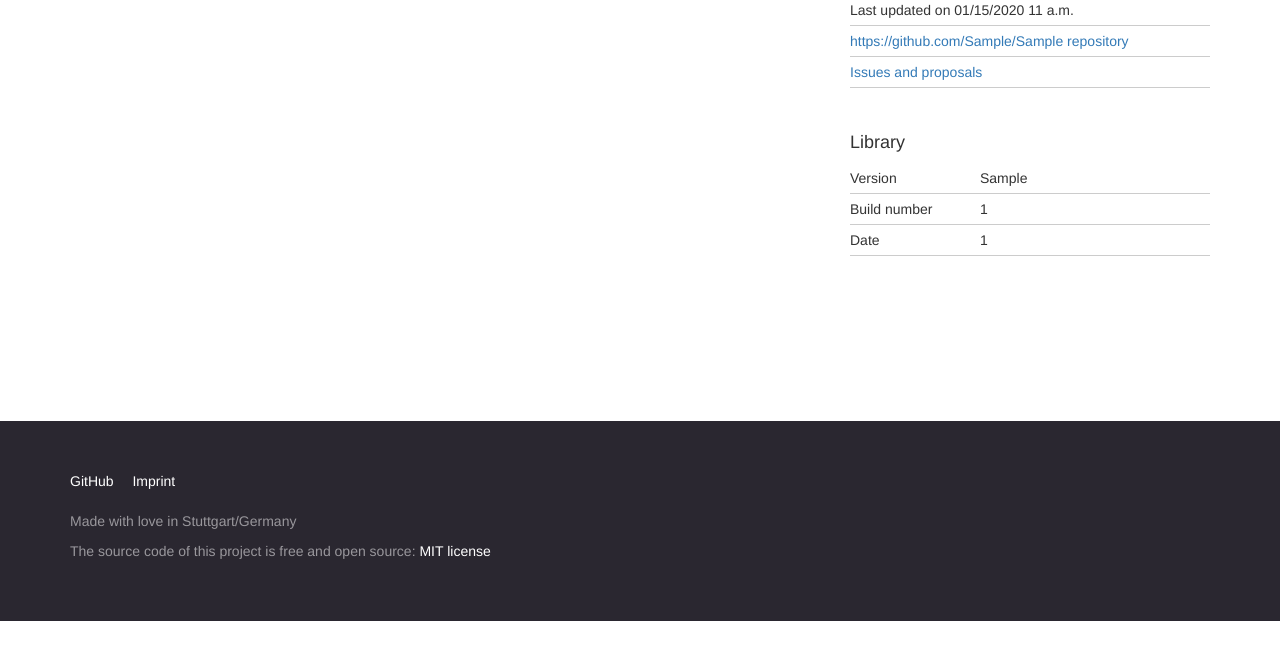
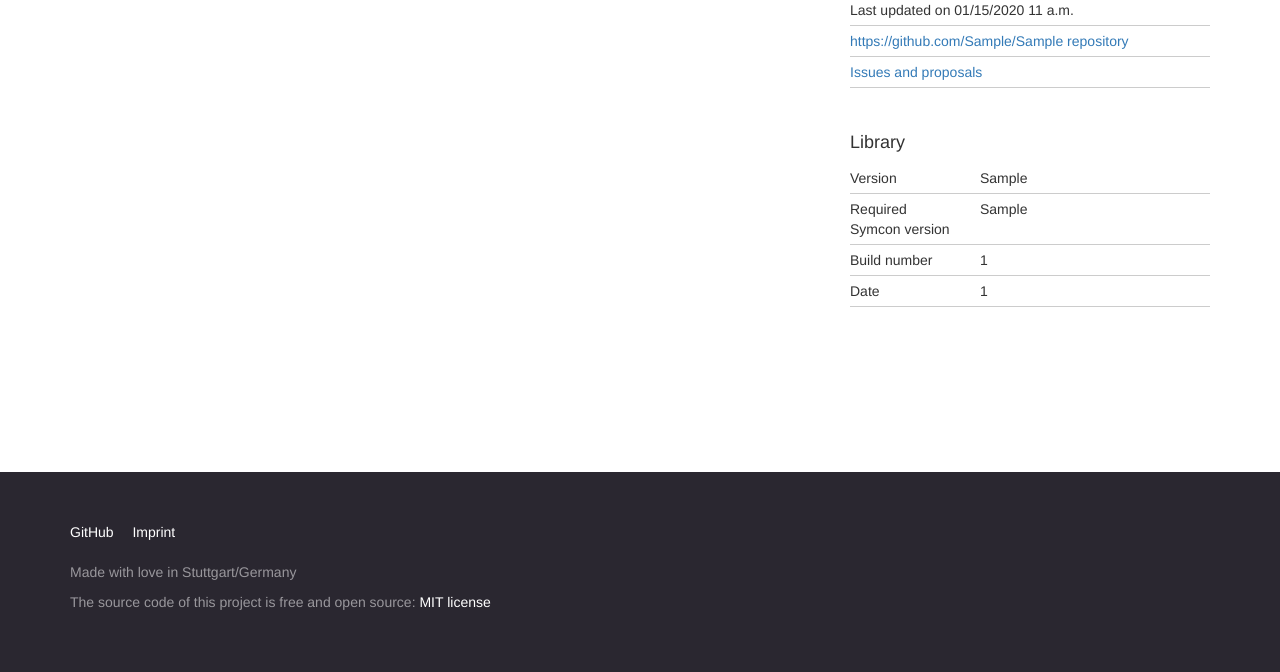
Before and after one commit to lociii/symcon-index, a Django app: a page that uses symcon/templates/symcon/library/index.html in a window 1280 px wide. Shown: the part 412-1084 px from the top of the page. Before the commit the page ends 1033 px from the top, so only its background shows below. Run offline with Django 3.2, Linux system fonts and the light colour scheme; tables that the repository leaves empty hold one stand-in row (values such as "Sample post"); parts of the project's set-up code (start-up, migrations or seed data) failed here and were passed over; some libraries are stand-ins or nearby versions.

Commit message:
layout improvements

```diff
--- a/symcon/templates/symcon/library/index.html
+++ b/symcon/templates/symcon/library/index.html
@@ -84,6 +84,18 @@
                         </div>
                     </li>
                 {% endif %}
+                {% if item.library.librarybranch_set.count == 1 %}
+                    <li>
+                        <div class="row">
+                            <div class="col-md-4">
+                                {% trans "Required Symcon version" %}
+                            </div>
+                            <div class="col-md-8">
+                                {{ item.get_req_ips_version }}
+                            </div>
+                        </div>
+                    </li>
+                {% endif %}
                 {% if item.build %}
                     <li>
                         <div class="row">
@@ -131,11 +143,11 @@
             {% if item.librarybranchtag_set.count > 1 %}
                 <h4>{% trans "Tags" %}</h4>
                 <ul class="module-tags">
-                    {% for tag in item.librarybranchtag_set.all %}
-                        <li>
+                    <li>
+                        {% for tag in item.librarybranchtag_set.all %}
                             <span class="label label-info">{{ tag.name }}</span>
-                        </li>
-                    {% endfor %}
+                        {% endfor %}
+                    </li>
                 </ul>
             {% endif %}
         </div>
```
Also changed, not shown: symcon/locale/de/LC_MESSAGES/django.po, 1 other file.
